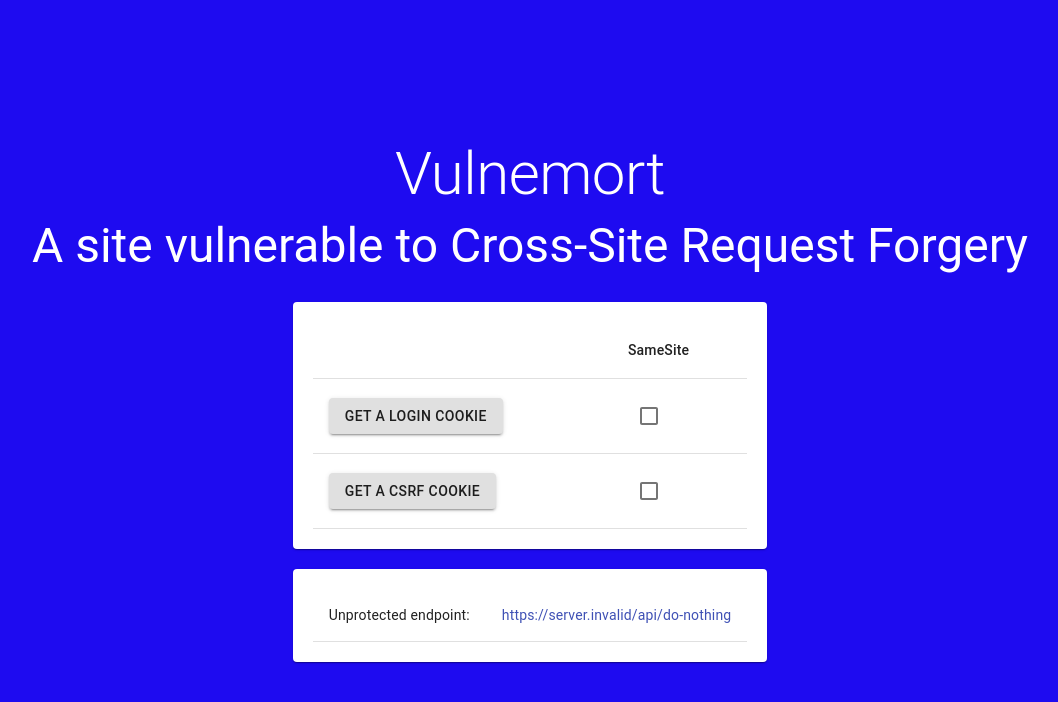
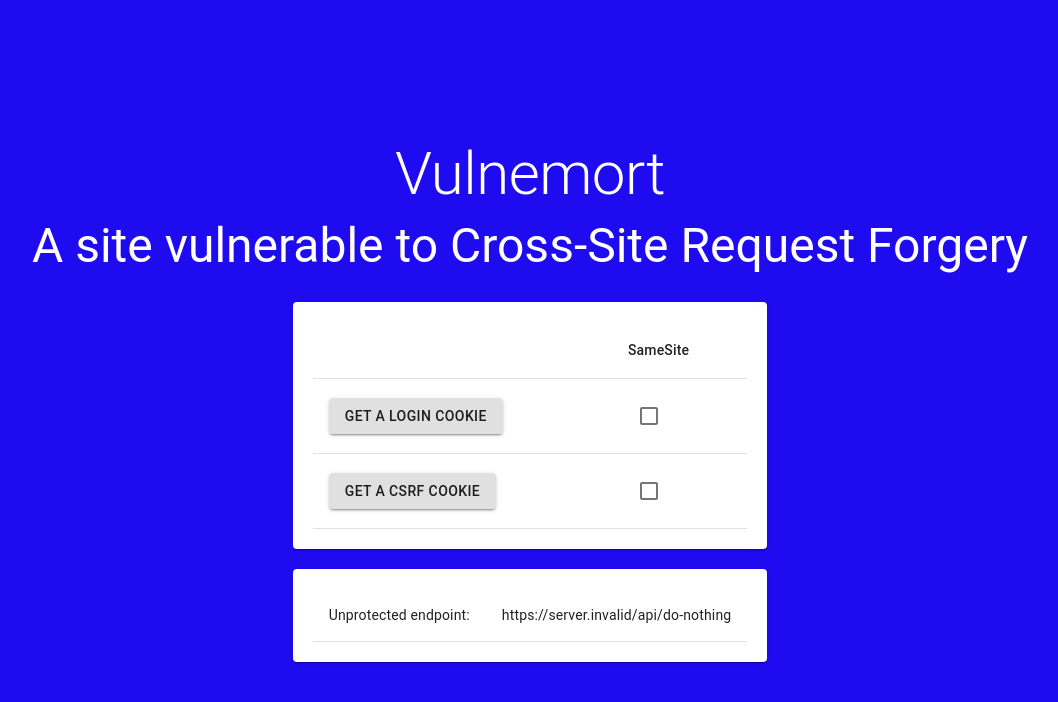
Before and after one commit to douglasnaphas/csrf-vulnerable, a React (Create React App) app: page / in a window 1280 px wide. Shown: the top 702 px of the page, without its empty margins (110-1168 px from the left). Built offline with nearby package versions, Linux system fonts and the light colour scheme; no server answers.

Commit message:
Remove link--the URLs are for cross-site requests

```diff
--- a/src/App.js
+++ b/src/App.js
@@ -12,7 +12,6 @@ import Typography from "@material-ui/core/Typography";
 import { getLoginCookie } from "./lib/getLoginCookie";
 import { getCSRFCookie } from "./lib/getCSRFCookie";
 import "./App.css";
-import Link from "@material-ui/core/Link";
 import { Configs } from "./Configs";
 
 function App() {
@@ -100,9 +99,7 @@ function App() {
               <TableRow>
                 <TableCell>Unprotected endpoint:</TableCell>
                 <TableCell>
-                  <Link style={{ cursor: "pointer" }}>
-                    {new URL("/api/do-nothing", Configs.apiUrl())["href"]}
-                  </Link>
+                  {new URL("/api/do-nothing", Configs.apiUrl())["href"]}
                 </TableCell>
               </TableRow>
             </TableBody>
```
